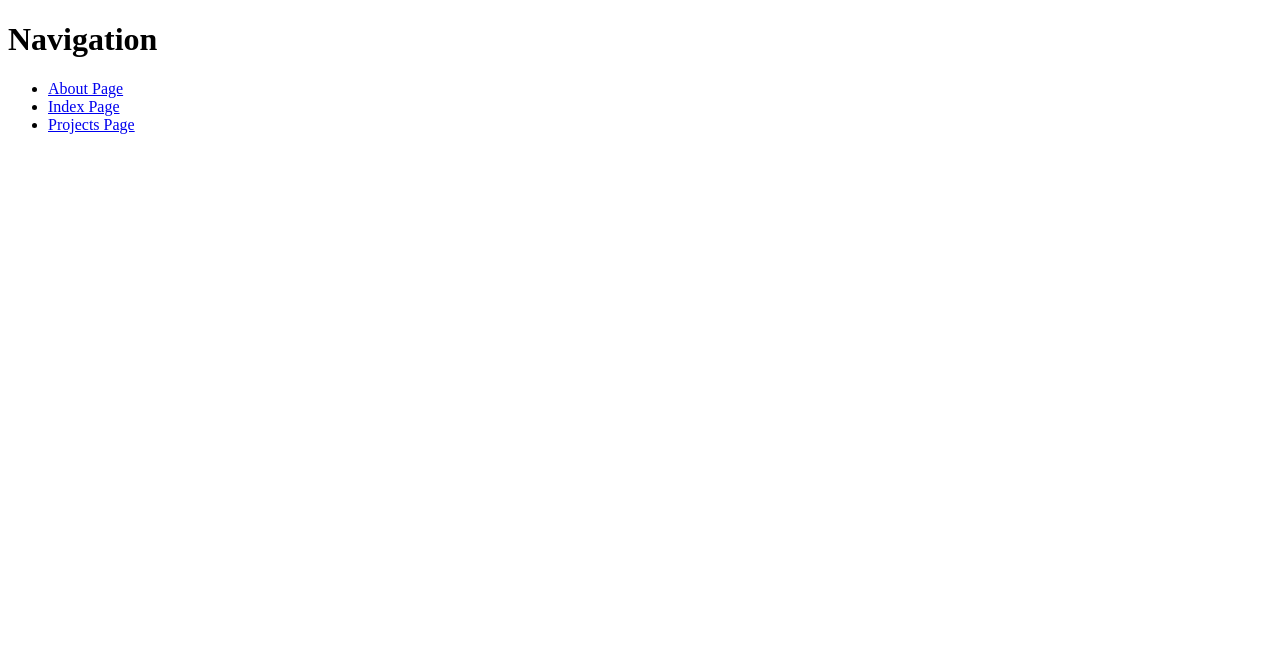
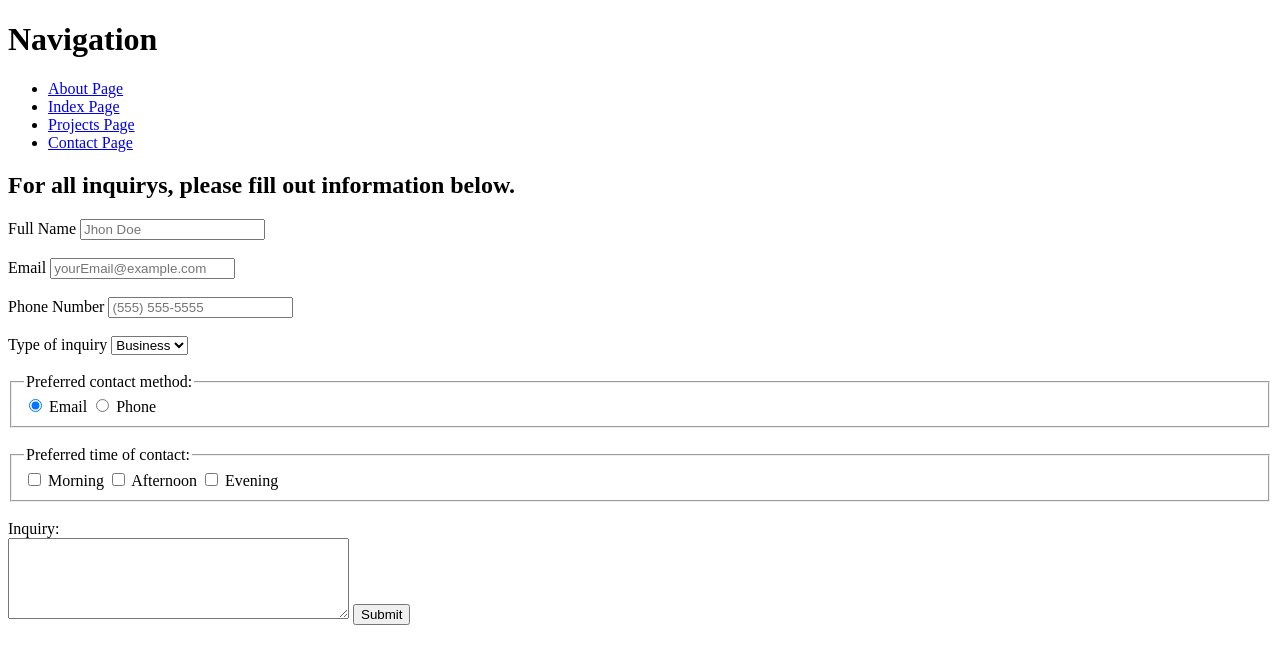
Before and after one commit to NoahGoertz/cosc219-site, a plain HTML site: page contact.html in a window 1280 px wide. Drawn offline with Linux system fonts and the light colour scheme.

Commit message:
added inquiry form to contact page

```diff
--- a/contact.html
+++ b/contact.html
@@ -3,7 +3,7 @@
 <head>
 	<meta charset="UTF-8">
 	<meta name="viewport" content="width=device-width, initial-scale=1">
-	<title>About Page</title>
+	<title>Contact Page</title>
 </head>
 <body>
 	<header>
@@ -13,12 +13,65 @@
 				<li><a href="about.html">About Page</a></li>
 				<li><a href="index.html">Index Page</a></li>
 				<li><a href="projects.html">Projects Page</a></li>
+                <li><a href="contact.html">Contact Page</a></li>
 			</ul>
 		</nav>
 	</header>
 
 	<main>
+        <h2>For all inquirys, please fill out information below.</h2>
+        <form>
+            <label for="name">Full Name</label>
+            <input type="text" id="name" name="name" placeholder="Jhon Doe" required>
+            <br><br>
 
+            <label for="email">Email</label>
+            <input type="email" id="email" name="email" placeholder="yourEmail@example.com" required>
+            <br><br>
+
+            <label for="tel">Phone Number</label>
+            <input type="tel" id="tel" name="tel" placeholder="(555) 555-5555">
+            <br><br>
+
+            <label for="itype">Type of inquiry</label>
+            <select name="itype" id="itype">
+                <option value="business">Business</option>
+                <option value="personal">Personal</option>
+                <option value="other">Other</option>
+            </select>
+            <br><br>
+
+            <fieldset>
+                <legend>Preferred contact method:</legend>
+
+                <input type="radio" id="c-email" name="contact" value="email" checked>
+                <label for="c-email">Email</label>
+
+                <input type="radio" id="c-tel" name="contact" value="tel">
+                <label for="c-tel">Phone</label>
+            </fieldset>
+            <br>
+
+            <fieldset>
+                <legend>Preferred time of contact:</legend>
+
+                <input type="checkbox" id="morning" name="tcontact" value="morning">
+                <label for="morning">Morning</label>
+
+                <input type="checkbox" id="afternoon" name="tcontact" value="afternoon">
+                <label for="afternoon">Afternoon</label>
+
+                <input type="checkbox" id="evening" name="tcontact" value="evening">
+                <label for="evening">Evening</label>
+            </fieldset>
+            <br>
+
+            <label for="msg">Inquiry:</label><br>
+            <textarea id="msg" name="msg" rows="5" cols="40" required></textarea>
+
+            <button type="submit">Submit</button>
+
+        </form>
 	</main>
 	<footer></footer>
 </body>
```
Also changed, not shown: about.html (+2 -1 lines), index.html (+2 -1 lines), projects.html (+2 -1 lines).
